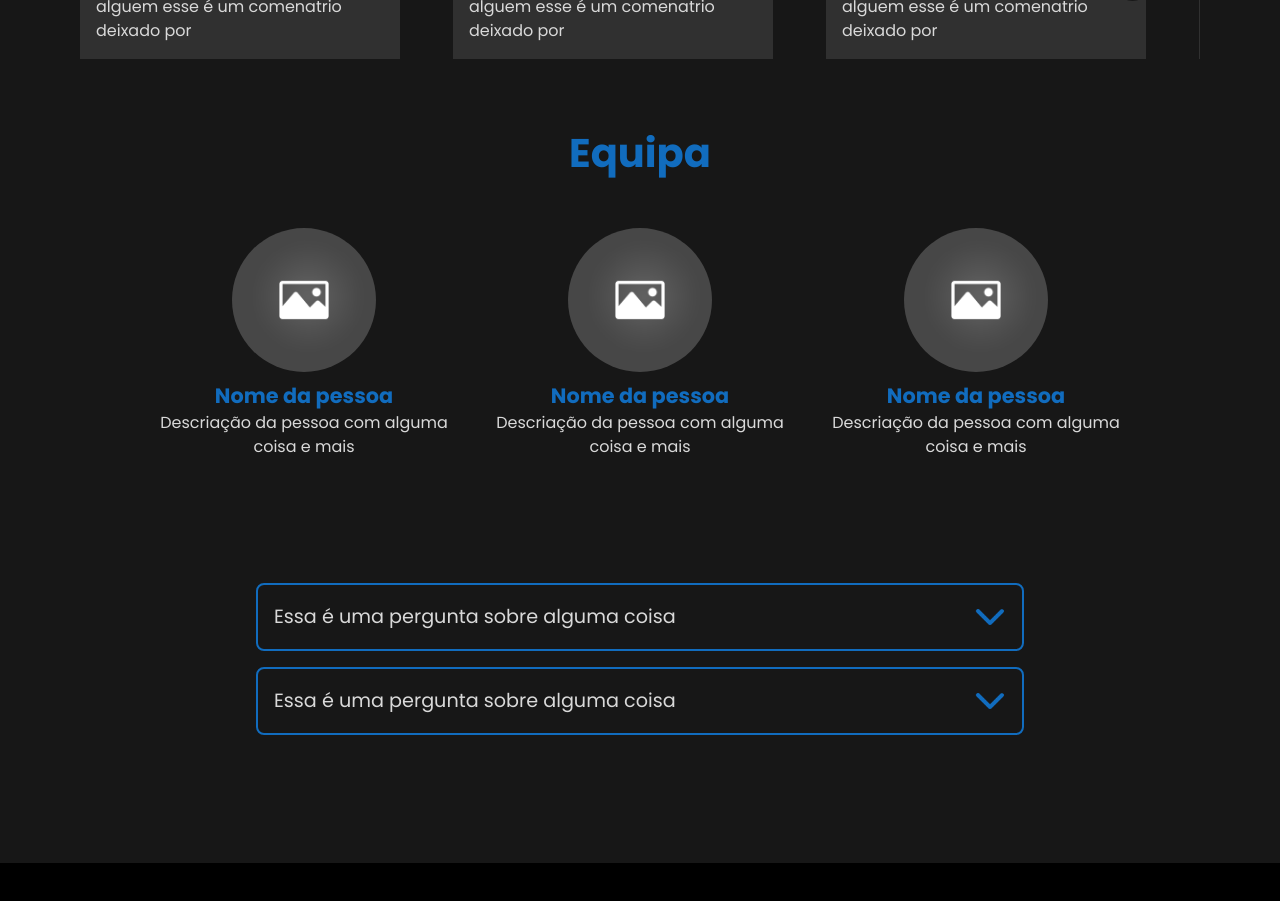
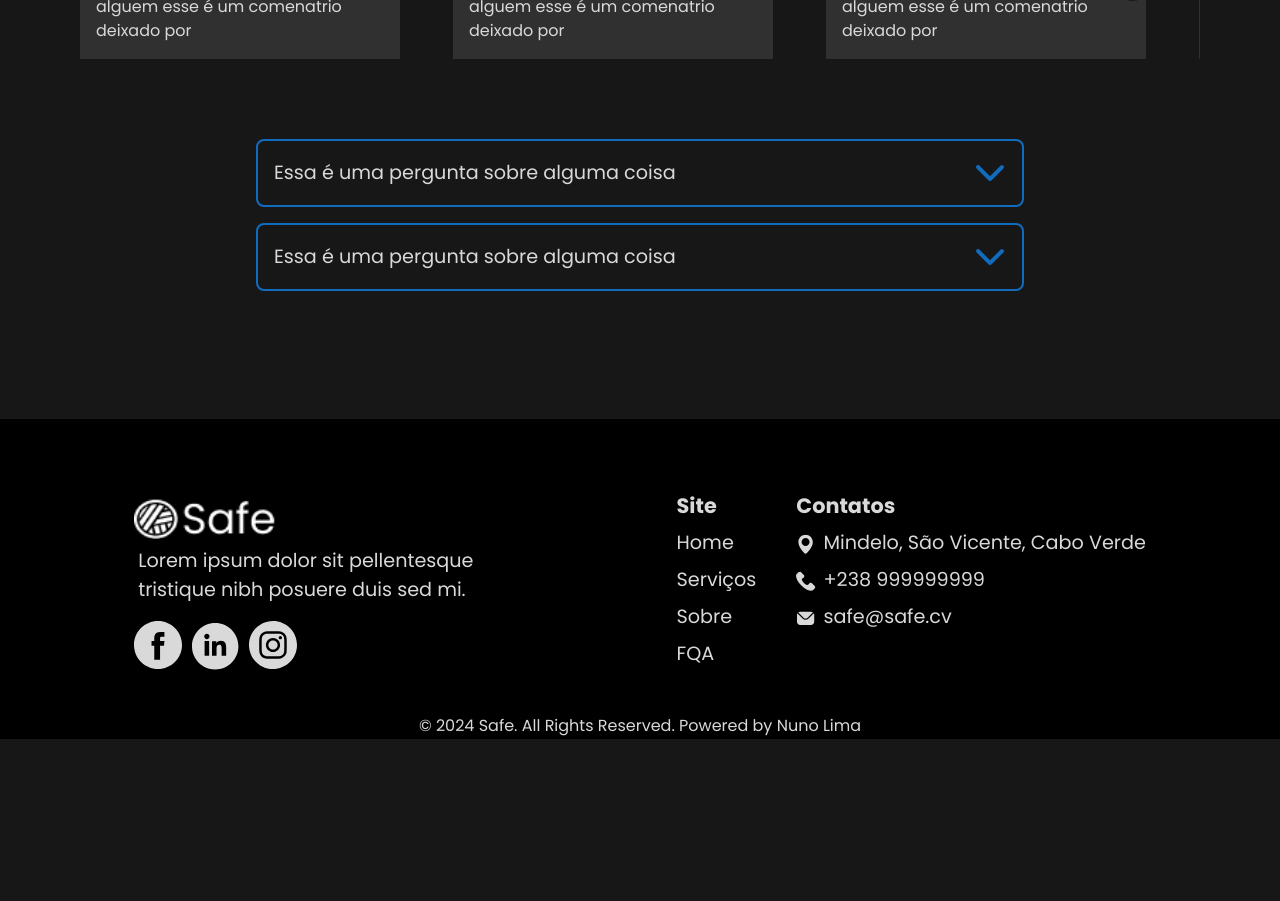
Before and after one commit to juniorgomes14/Safe-Website, a React (Vite) app: page / in a window 1280 px wide. Shown: the part 3060-3961 px from the top of the page. After the commit the page ends 3839 px from the top, so only its background shows below. Built offline with nearby package versions, Linux system fonts and the light colour scheme.

Commit message:
fix: scroll up button not showing

```diff
--- a/src/App.jsx
+++ b/src/App.jsx
@@ -1,11 +1,11 @@
 import "./App.css";
-import About from "./sections/About/About";
 import CallToAction from "./sections/CallToAction/CallToAction";
 import Comments from "./sections/Comments/Comments";
 import FAQ from "./sections/FAQ/FAQ";
 import Landing from "./sections/Landing/Landing";
 import Services from "./sections/Services/Services";
 import Footer from "./sections/Footer/Footer"
+import ScrollUpButton from "./components/ScrollUpButton/ScrollUpButton"
 function App() {
   return (
     <>
@@ -13,9 +13,11 @@ function App() {
       <Services />
       <CallToAction />
       <Comments />
-      <About />
+      {/* <About /> */}
       <FAQ />
       <Footer/>
+      <ScrollUpButton/>
+
     </>
   );
 }
```
